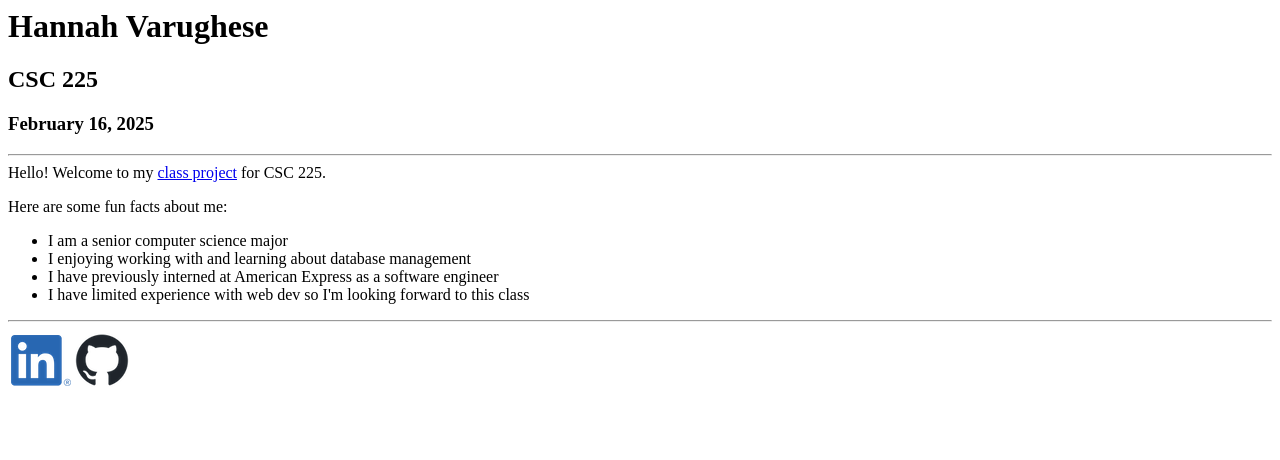
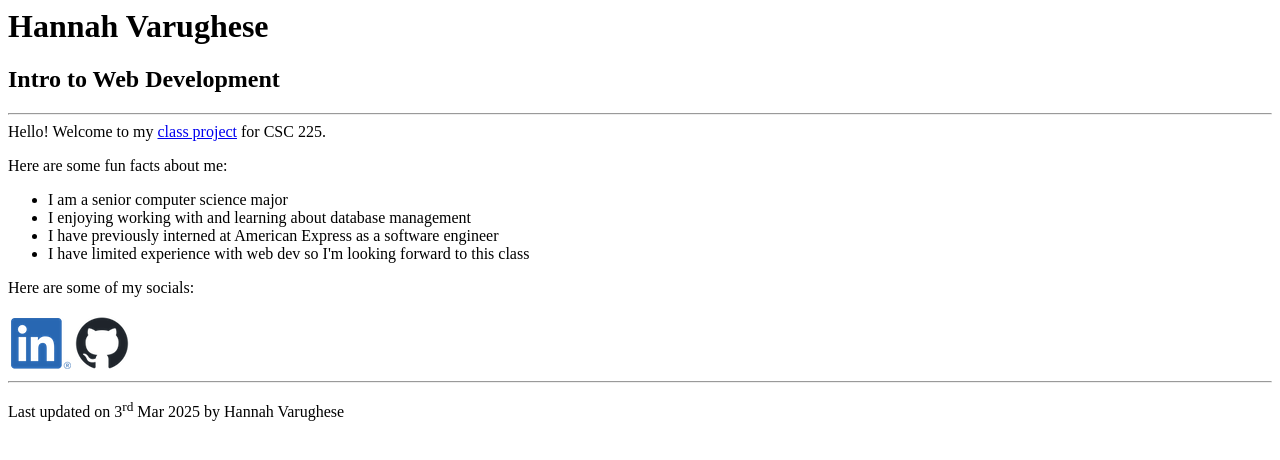
Before and after one commit to HanVar/HanVar.github.io, a plain HTML site: page index.html in a window 1280 px wide. Drawn offline with Linux system fonts and the light colour scheme.

Commit message:
Update index.html to include date and name at the bottom of the page

```diff
--- a/index.html
+++ b/index.html
@@ -4,9 +4,8 @@
    </head>
    <body>
 	      <h1>Hannah Varughese</h1>
-          <h2>CSC 225</h2>
-          <h3>February 16, 2025</h3>
-          <hr/>
+          <h2>Intro to Web Development</h2>
+          <hr>
 
           Hello! Welcome to my
             <a href="README.md"> class project</a>
@@ -20,8 +19,8 @@
             <li>I have previously interned at American Express as a software engineer</li>
             <li>I have limited experience with web dev so I'm looking forward to this class</li>
           </ul>
-          <hr>
 
+          <p>Here are some of my socials:</p>
           <table>
             <tr>
                 <td><a href="https://www.linkedin.com/in/hannah-varughese">
@@ -33,5 +32,9 @@
             </tr>
         </table>
 
+        <hr>
+
+        <p>Last updated on 3<sup>rd</sup> Mar 2025 by Hannah Varughese</p>
+
    </body>
 </html>
```
